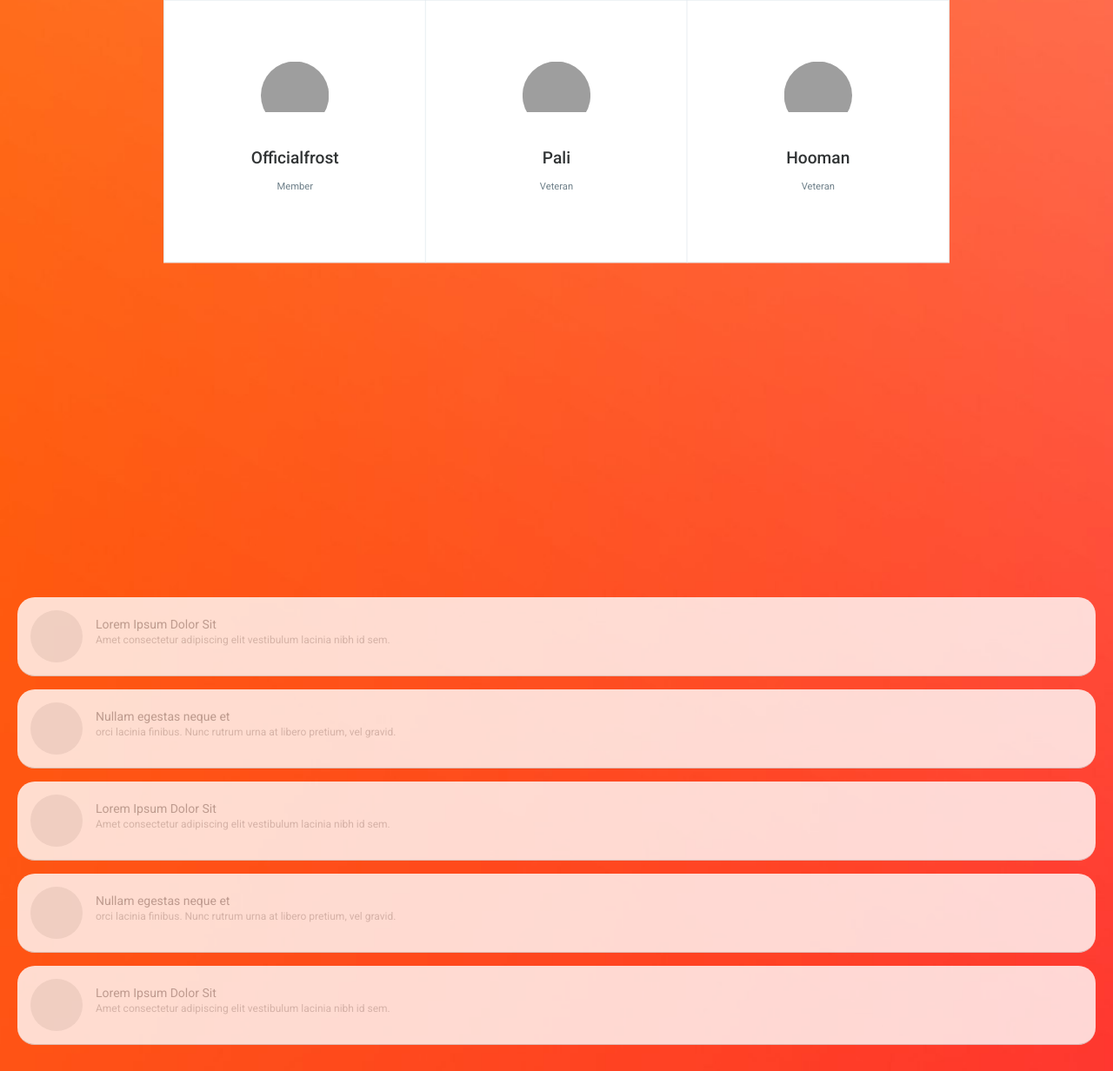
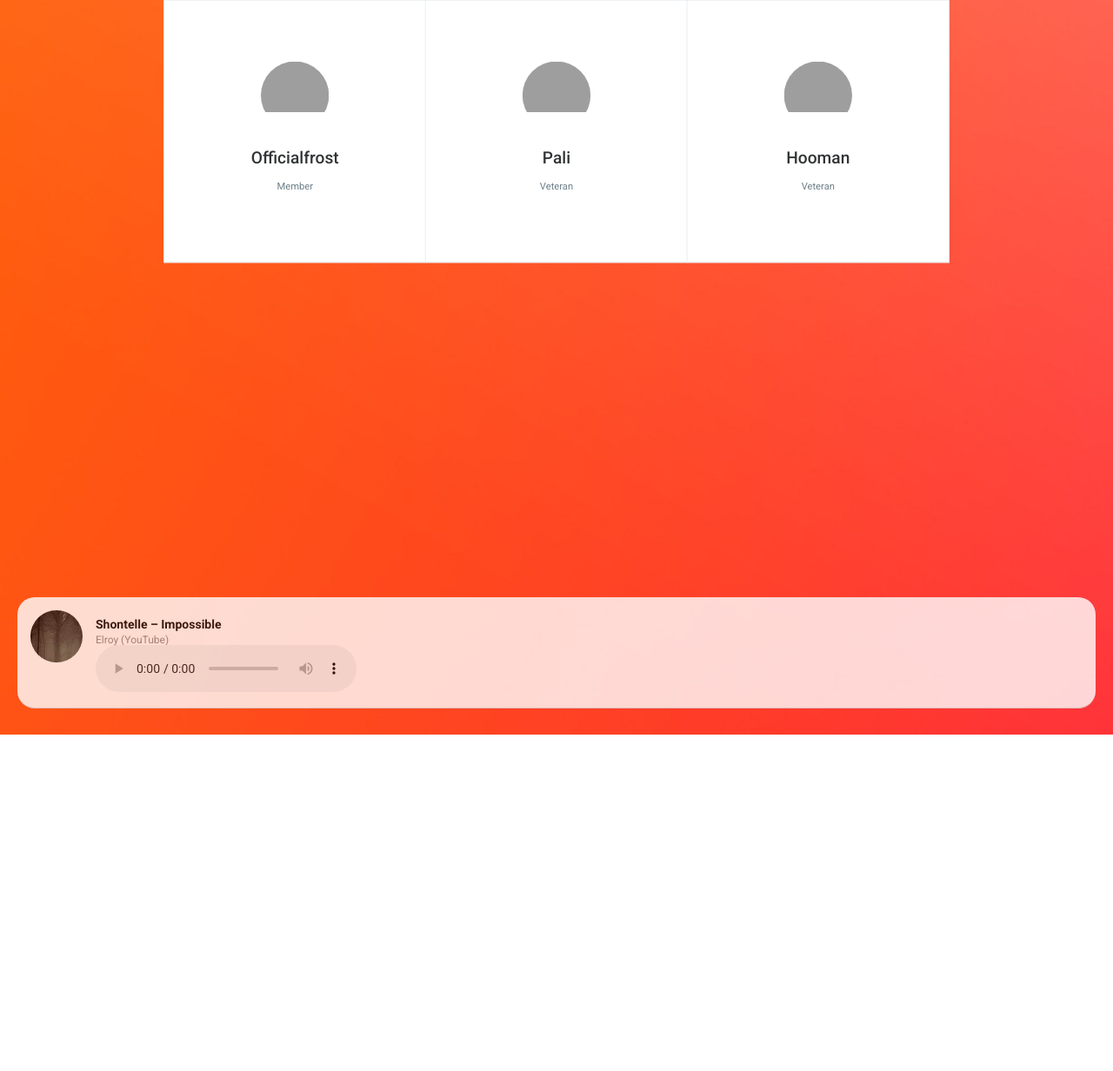
Before and after one commit to Kalaborative/Loveshack-elite, a Flask app: page / in a window 1280 px wide. Shown: the part 817-2049 px from the top of the page at 87% size. After the commit the page ends 1662 px from the top, so only its background shows below. Run offline with Flask 2, Linux system fonts and the light colour scheme; some libraries are stand-ins or nearby versions; grey boxes are pictures that could not be loaded.

Commit message:
Customized panels

```diff
--- a/static/css/style.css
+++ b/static/css/style.css
@@ -303,12 +303,13 @@ h1 {
 }
 .panel .panel-element .element-content .content-post .post-content .post-title {
   font-size: 14px;
-  color: #AFADAD;
+  font-weight: bold;
+  color: #0e0e0e;
 }
 .panel .panel-element .element-content .content-post .post-content .post-body {
   margin-top: 5px;
   font-size: 12px;
-  color: #CCCBCB;
+  color: #928c8c;
 }
 .panel .panel-element .element-content:hover .btn-more {
   opacity: 1;
--- a/templates/index.html
+++ b/templates/index.html
@@ -208,9 +208,10 @@
   </div>
 </div>
 <div class="panel">
+
 	<div class="panel-element">
 		<div class="element-actions">
-			<button class="btn btn-action btn-hide"><i class="fa fa-ban"></i></button>
+			<button class="btn btn-action btn-hide" id="closer"><i class="fa fa-ban"></i></button>
 			<button class="btn btn-action btn-heart"><i class="fa fa-heart-o"></i></button>
 		</div>
 
@@ -222,115 +223,36 @@
 			</button>
 
 			<div class="content-post">
-				<div class="post-avatar"></div>
+				<div class="post-avatar" id="avatar1"></div>
 
 				<div class="post-content">
-					<span class="post-title">Lorem Ipsum Dolor Sit</span>
-					<p class="post-body">Amet consectetur adipiscing elit vestibulum lacinia nibh id sem.</p>
+					<span class="post-title">Shontelle – Impossible</span>
+					<p class="post-body">Elroy (YouTube)</p>
+          <audio controls>
+            <source src="../static/audio/shontelle_impossible.mp3" type="audio/mp3">
+          </audio>
 				</div>
 			</div>
 		</div>
 	</div>
 
-	<div class="panel-element">
-		<div class="element-actions">
-			<button class="btn btn-action btn-hide"><i class="fa fa-ban"></i></button>
-			<button class="btn btn-action btn-heart"><i class="fa fa-heart-o"></i></button>
-		</div>
-
-		<div class="element-content">
-			<button class="btn btn-more">
-				<i class="fa fa-ellipsis-h icon-closed"></i>
-				<i class="fa fa-times icon-open"></i>
-				<i class="fa fa-heart-o icon-hearted"></i>
-			</button>
-
-			<div class="content-post">
-				<div class="post-avatar"></div>
-
-				<div class="post-content">
-					<span class="post-title">Nullam egestas neque et</span>
-					<p class="post-body">orci lacinia finibus. Nunc rutrum urna at libero pretium, vel gravid.</p>
-				</div>
-			</div>
-		</div>
-	</div>
-
-	<div class="panel-element">
-		<div class="element-actions">
-			<button class="btn btn-action btn-hide"><i class="fa fa-ban"></i></button>
-			<button class="btn btn-action btn-heart"><i class="fa fa-heart-o"></i></button>
-		</div>
-
-		<div class="element-content">
-			<button class="btn btn-more">
-				<i class="fa fa-ellipsis-h icon-closed"></i>
-				<i class="fa fa-times icon-open"></i>
-				<i class="fa fa-heart-o icon-hearted"></i>
-			</button>
-
-			<div class="content-post">
-				<div class="post-avatar"></div>
-
-				<div class="post-content">
-					<span class="post-title">Lorem Ipsum Dolor Sit</span>
-					<p class="post-body">Amet consectetur adipiscing elit vestibulum lacinia nibh id sem.</p>
-				</div>
-			</div>
-		</div>
-	</div>
-
-	<div class="panel-element">
-		<div class="element-actions">
-			<button class="btn btn-action btn-hide"><i class="fa fa-ban"></i></button>
-			<button class="btn btn-action btn-heart"><i class="fa fa-heart-o"></i></button>
-		</div>
-
-		<div class="element-content">
-			<button class="btn btn-more">
-				<i class="fa fa-ellipsis-h icon-closed"></i>
-				<i class="fa fa-times icon-open"></i>
-				<i class="fa fa-heart-o icon-hearted"></i>
-			</button>
-
-			<div class="content-post">
-				<div class="post-avatar"></div>
-
-				<div class="post-content">
-					<span class="post-title">Nullam egestas neque et</span>
-					<p class="post-body">orci lacinia finibus. Nunc rutrum urna at libero pretium, vel gravid.</p>
-				</div>
-			</div>
-		</div>
-	</div>
-
-	<div class="panel-element">
-		<div class="element-actions">
-			<button class="btn btn-action btn-hide"><i class="fa fa-ban"></i></button>
-			<button class="btn btn-action btn-heart"><i class="fa fa-heart-o"></i></button>
-		</div>
-
-		<div class="element-content">
-			<button class="btn btn-more">
-				<i class="fa fa-ellipsis-h icon-closed"></i>
-				<i class="fa fa-times icon-open"></i>
-				<i class="fa fa-heart-o icon-hearted"></i>
-			</button>
-
-			<div class="content-post">
-				<div class="post-avatar"></div>
-
-				<div class="post-content">
-					<span class="post-title">Lorem Ipsum Dolor Sit</span>
-					<p class="post-body">Amet consectetur adipiscing elit vestibulum lacinia nibh id sem.</p>
-				</div>
-			</div>
-		</div>
-	</div>
 </div>
 <script src="//cdnjs.cloudflare.com/ajax/libs/jquery/2.1.3/jquery.min.js"></script>
 <script src="//cdnjs.cloudflare.com/ajax/libs/hammer.js/2.0.4/hammer.min.js"></script>
 <script src="//cdn.rawgit.com/hammerjs/jquery.hammer.js/master/jquery.hammer.js"></script>
 <script src="static/js/panel.js"></script>
+<script type="text/javascript">
+  var close = document.getElementById('closer');
+  var audio = document.getElementsByTagName('audio');
+
+  function pauseAudio(){
+    audio.pause();
+  }
+
+  close.addEventListener('onclick', pauseAudio, false);
+  $(document).ready(function(){
+    $('#avatar1').css('background-image', 'url(../static/img/sampthumb.jpg)');
+  });
+</script>
   </body>
 </html>
```
Also changed, not shown: static/img/sampthumb.jpg (added), 2 other files.
